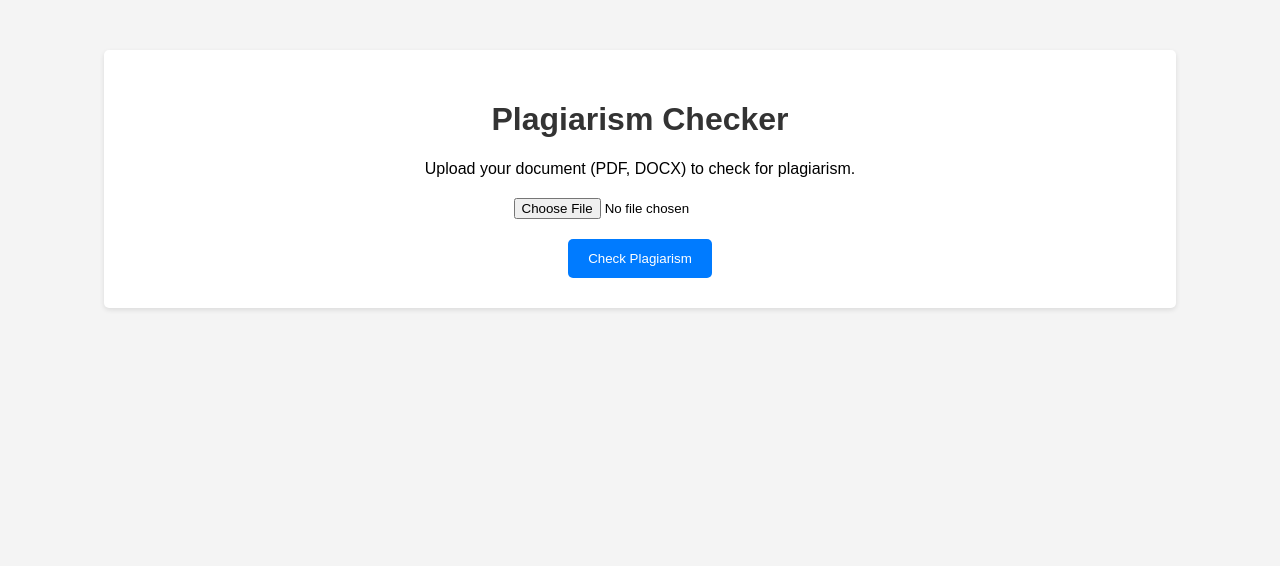
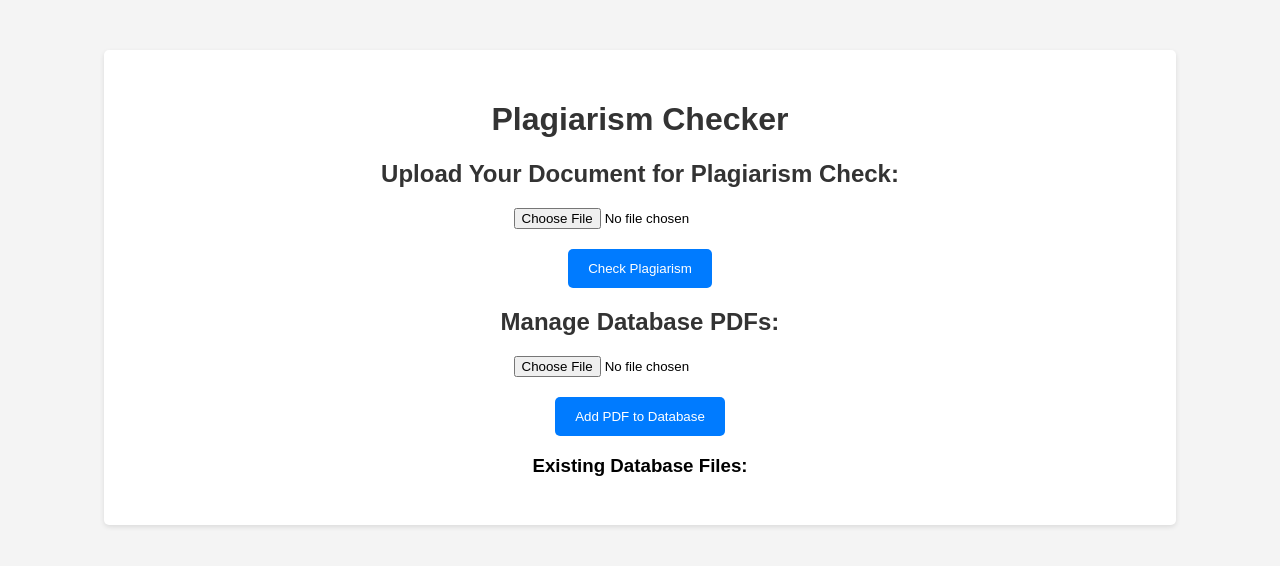
Before and after one commit to CodeXSwaraj/plagiarism-detection, a Flask app: page / in a window 1280 px wide. Shown: the top 566 px of the page. Run offline with Flask 3, Linux system fonts and the light colour scheme.

Commit message:
database function added

```diff
--- a/app.py
+++ b/app.py
@@ -1,4 +1,4 @@
-from flask import Flask, render_template, request, jsonify
+from flask import Flask, render_template, request, jsonify, redirect, url_for
 import os
 from docx import Document
 from pdfminer.high_level import extract_text
@@ -54,37 +54,55 @@ def calculate_similarity(text1, text2):
 
     return similarity, ' '.join(highlighted_text1), ' '.join(highlighted_text2)
 
-
 @app.route("/", methods=["GET", "POST"])
 def index():
     if request.method == "POST":
-        file = request.files['file']
-        if file:
-            file_path = os.path.join(app.config['UPLOAD_FOLDER'], file.filename)
-            file.save(file_path)
+        if 'file' in request.files:
+            # Handle file upload for plagiarism check
+            file = request.files['file']
+            if file:
+                file_path = os.path.join(app.config['UPLOAD_FOLDER'], file.filename)
+                file.save(file_path)
 
-            input_text = extract_text_from_file(file_path)
-            if input_text:
-                similarity_results = []
-                for filename in os.listdir(app.config['DATABASE_FOLDER']):
-                    database_file_path = os.path.join(app.config['DATABASE_FOLDER'], filename)
-                    database_text = extract_text_from_file(database_file_path)
-                    if database_text:
-                        similarity, highlighted_input, highlighted_database = calculate_similarity(input_text, database_text)
-                        similarity_results.append({
-                            "document": filename,
-                            "similarity": round(similarity * 100, 2),
-                            "highlighted_input": highlighted_input,
-                            "highlighted_database": highlighted_database
-                        })
+                input_text = extract_text_from_file(file_path)
+                if input_text:
+                    similarity_results = []
+                    for filename in os.listdir(app.config['DATABASE_FOLDER']):
+                        database_file_path = os.path.join(app.config['DATABASE_FOLDER'], filename)
+                        database_text = extract_text_from_file(database_file_path)
+                        if database_text:
+                            similarity, highlighted_input, highlighted_database = calculate_similarity(input_text, database_text)
+                            similarity_results.append({
+                                "document": filename,
+                                "similarity": round(similarity * 100, 2),
+                                "highlighted_input": highlighted_input,
+                                "highlighted_database": highlighted_database
+                            })
 
-                return render_template("results.html", results=similarity_results, input_text=input_text)
+                    return render_template("results.html", results=similarity_results, input_text=input_text)
+                else:
+                    return "Error: Could not extract text from the uploaded file."
             else:
-                return "Error: Could not extract text from the uploaded file."
-        else:
-            return "No file uploaded."
+                return "No file uploaded."
+        elif 'database_file' in request.files:
+            # Handle database PDF upload
+            db_file = request.files['database_file']
+            if db_file:
+                db_file_path = os.path.join(app.config['DATABASE_FOLDER'], db_file.filename)
+                db_file.save(db_file_path)
+            return redirect(url_for('index'))  # Redirect back to the main page
     else:
-        return render_template("index.html")
+        # Display database files for deletion
+        database_files = os.listdir(app.config['DATABASE_FOLDER'])
+        return render_template("index.html", database_files=database_files)
+
+@app.route("/delete_db_file/<filename>")
+def delete_db_file(filename):
+    file_path = os.path.join(app.config['DATABASE_FOLDER'], filename)
+    if os.path.exists(file_path):
+        os.remove(file_path)
+    return redirect(url_for('index'))  # Redirect back to the main page
+
 
 if __name__ == "__main__":
     app.run(debug=True)
--- a/templates/index.html
+++ b/templates/index.html
@@ -2,6 +2,7 @@
 <html>
 <head>
   <title>Plagiarism Checker</title>
+  <link rel="shortcut icon" href="https://th.bing.com/th/id/OIP.G1E6lN_h8Gf46_yTWCk4HQHaE7?w=294&h=196&c=7&r=0&o=5&dpr=1.3&pid=1.7" type="image/x-icon">
   <style>
     body {
       font-family: sans-serif;
@@ -18,7 +19,7 @@
       box-shadow: 0 2px 5px rgba(0, 0, 0, 0.1);
     }
 
-        h1 {
+    h1, h2 {
       color: #333;
     }
 
@@ -44,11 +45,26 @@
 <body>
   <div class="container">
     <h1>Plagiarism Checker</h1>
-        <p>Upload your document (PDF, DOCX) to check for plagiarism.</p>
+
+    <h2>Upload Your Document for Plagiarism Check:</h2>
     <form method="POST" enctype="multipart/form-data">
       <input type="file" name="file">
       <button type="submit">Check Plagiarism</button>
     </form>
+
+    <h2>Manage Database PDFs:</h2>
+    <form method="POST" enctype="multipart/form-data">
+      <input type="file" name="database_file">
+      <button type="submit">Add PDF to Database</button>
+    </form>
+
+    <h3>Existing Database Files:</h3>
+    <ul>
+      {% for filename in database_files %}
+        <li>{{ filename }} - <a href="{{ url_for('delete_db_file', filename=filename) }}">Delete</a></li>
+      {% endfor %}
+    </ul>
+
   </div>
 </body>
 </html>
```
Lines whose indentation alone changed are shown as unchanged.
